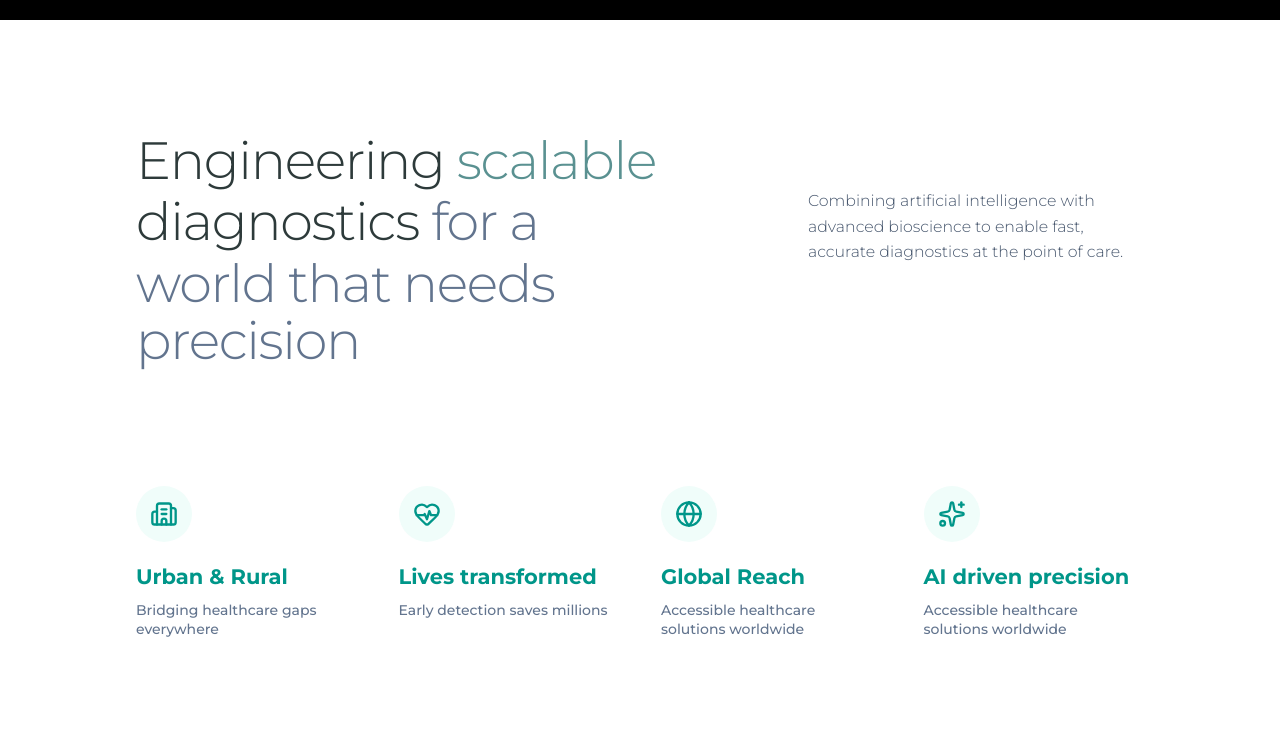
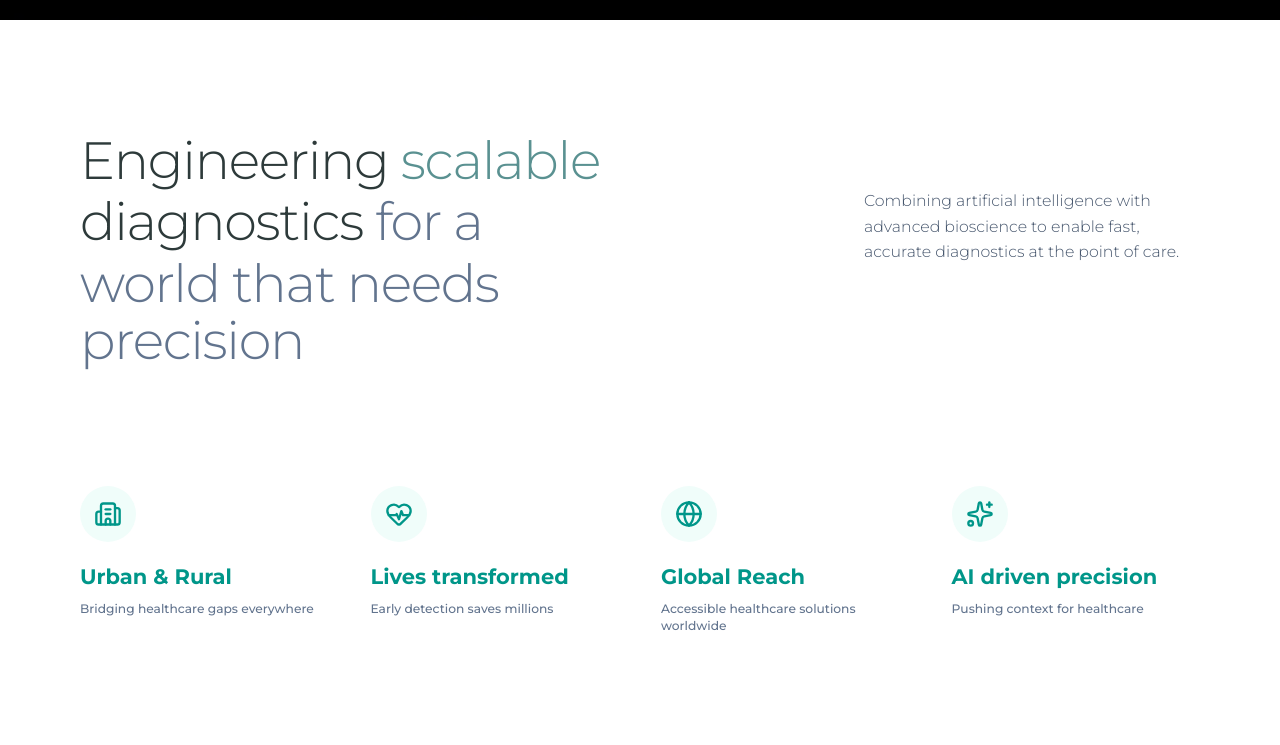
Before and after one commit to zamizayn/prexilon, a React (Vite) app: page / in a window 1280 px wide. Shown: the part 780-1525 px from the top of the page. Built offline with nearby package versions, Linux system fonts and the light colour scheme.

Commit message:
feat: initialize core layout, hash-based routing engine, and GSAP animation framework

```diff
--- a/src/App.tsx
+++ b/src/App.tsx
@@ -1,5 +1,5 @@
 import { useRef, useState, useEffect } from "react";
-import { ArrowDownLeft, Building2, HeartPulse, Globe, Check, Sparkles } from "lucide-react";
+import { ArrowDownLeft, Check } from "lucide-react";
 import gsap from "gsap";
 import { ScrollTrigger } from "gsap/ScrollTrigger";
 import { useGSAP } from "@gsap/react";
@@ -21,6 +21,7 @@ import contactBg from "./assets/contact_background.png";
 
 import SideNav, { defaultNavItems } from "./components/SideNav";
 import AboutUs from "./pages/AboutUs";
+import StatsStrip from "./components/StatsStrip";
 import Services from "./pages/Services";
 import ContactUs from "./pages/ContactUs";
 import Footer from "./components/Footer";
@@ -367,9 +368,9 @@ export default function App() {
           {/* Hero Section */}
           <section className="hero-section relative h-screen w-full overflow-hidden flex flex-col bg-black">
             <div className="absolute inset-0 z-0">
-              <div className="hero-bg-dna absolute inset-0 flex items-center justify-center md:inset-auto md:left-auto md:bottom-auto md:-right-20 md:-top-20 w-full md:w-[80%] h-full md:h-[120%] opacity-100 md:block">
-                <img src={heroBanner} alt="Hero Banner" className="hidden md:block w-full h-full object-contain" />
-                <img src={heroBannerMobile} alt="Hero Banner Mobile" className="block md:hidden w-full h-full object-contain object-center" />
+              <div className="hero-bg-dna absolute inset-0 flex items-center justify-center md:block opacity-100">
+                <img src={heroBanner} alt="Hero Banner" className="hidden md:block w-full h-full object-cover object-right-top" />
+                <img src={heroBannerMobile} alt="Hero Banner Mobile" className="block md:hidden w-full h-full object-cover object-center" />
               </div>
               <div className="absolute inset-0 bg-gradient-to-b from-black via-transparent to-black/40" />
             </div>
@@ -406,7 +407,7 @@ export default function App() {
 
           {/* Features Section */}
           <section className="relative z-20 bg-white text-black py-24 md:py-32 px-8 md:px-12">
-            <div className="max-w-6xl mx-auto">
+            <div className="max-w-7xl mx-auto">
               <div className="grid grid-cols-1 lg:grid-cols-12 gap-8 lg:gap-16 items-start mb-32">
                 <div className="gsap-reveal-up lg:col-span-7">
                   <h2 className="gsap-advanced-title text-responsive-h1 font-display font-light leading-[1.1] tracking-tight text-[#2d3a3a]">
@@ -422,24 +423,7 @@ export default function App() {
                 </div>
               </div>
 
-              <div className="grid grid-cols-1 sm:grid-cols-2 lg:grid-cols-4 gap-12">
-                {[
-                  { icon: <Building2 className="w-8 h-8 text-teal-600" />, title: "Urban & Rural", desc: "Bridging healthcare gaps everywhere" },
-                  { icon: <HeartPulse className="w-8 h-8 text-teal-600" />, title: "Lives transformed", desc: "Early detection saves millions" },
-                  { icon: <Globe className="w-8 h-8 text-teal-600" />, title: "Global Reach", desc: "Accessible healthcare solutions worldwide" },
-                  { icon: <Sparkles className="w-8 h-8 text-teal-600" />, title: "AI driven precision", desc: "Accessible healthcare solutions worldwide" },
-                ].map((feature, i) => (
-                  <div key={i} className="gsap-reveal-up flex flex-col gap-6 font-display">
-                    <div className="w-16 h-16 rounded-full bg-teal-50 flex items-center justify-center">
-                      {feature.icon}
-                    </div>
-                    <div>
-                      <h4 className="font-bold text-xl md:text-2xl text-teal-600 mb-3">{feature.title}</h4>
-                      <p className="text-base text-slate-500 font-medium leading-snug">{feature.desc}</p>
-                    </div>
-                  </div>
-                ))}
-              </div>
+              <StatsStrip />
             </div>
           </section>
 
--- /dev/null
+++ b/src/components/StatsStrip.tsx
@@ -0,0 +1,45 @@
+import React from "react";
+import { Building2, HeartPulse, Globe, Sparkles } from "lucide-react";
+
+const stats = [
+  {
+    icon: <Building2 className="w-8 h-8 text-teal-600" />,
+    title: "Urban & Rural",
+    desc: "Bridging healthcare gaps everywhere"
+  },
+  {
+    icon: <HeartPulse className="w-8 h-8 text-teal-600" />,
+    title: "Lives transformed",
+    desc: "Early detection saves millions"
+  },
+  {
+    icon: <Globe className="w-8 h-8 text-teal-600" />,
+    title: "Global Reach",
+    desc: "Accessible healthcare solutions worldwide"
+  },
+  {
+    icon: <Sparkles className="w-8 h-8 text-teal-600" />,
+    title: "AI driven precision",
+    desc: "Pushing context for healthcare"
+  },
+];
+
+const StatsStrip: React.FC = () => {
+  return (
+    <div className="grid grid-cols-1 sm:grid-cols-2 lg:grid-cols-4 gap-12">
+      {stats.map((feature, i) => (
+        <div key={i} className="gsap-reveal-up flex flex-col gap-6 font-display">
+          <div className="w-16 h-16 rounded-full bg-teal-50 flex items-center justify-center">
+            {feature.icon}
+          </div>
+          <div>
+            <h4 className="font-bold text-xl md:text-2xl text-teal-600 mb-3">{feature.title}</h4>
+            <p className="text-sm text-slate-500 font-medium leading-snug">{feature.desc}</p>
+          </div>
+        </div>
+      ))}
+    </div>
+  );
+};
+
+export default StatsStrip;
--- a/src/pages/AboutUs.tsx
+++ b/src/pages/AboutUs.tsx
@@ -1,4 +1,4 @@
-import { Building2, HeartPulse, Globe } from "lucide-react";
+import { Globe } from "lucide-react";
 import React from "react";
 import founderImg from "../assets/founder.png";
 import directorImg from "../assets/director.png";
@@ -14,6 +14,7 @@ import { useState, useRef } from "react";
 import gsap from "gsap";
 import { useGSAP } from "@gsap/react";
 import { ChevronLeft, ChevronRight } from "lucide-react";
+import StatsStrip from "../components/StatsStrip";
 
 const certificates = [
   {
@@ -312,47 +313,7 @@ const AboutUs: React.FC<AboutUsProps> = ({ logo, renderMenuButton }) => {
       {/* Icon Stats Strip - same as homepage */}
       <div className="relative z-10 bg-white px-8 md:px-12 py-16">
         <div className="max-w-7xl mx-auto">
-          <div className="grid grid-cols-1 sm:grid-cols-2 lg:grid-cols-4 gap-12">
-            {[
-              {
-                icon: <Building2 className="w-6 h-6 text-teal-600" />,
-                title: "Urban & Rural",
-                desc: "Bridging healthcare gaps everywhere"
-              },
-              {
-                icon: <HeartPulse className="w-6 h-6 text-teal-600" />,
-                title: "Lives transformed",
-                desc: "Early detection saves millions"
-              },
-              {
-                icon: <Globe className="w-6 h-6 text-teal-600" />,
-                title: "Global Reach",
-                desc: "Accessible healthcare solutions worldwide"
-              },
-              {
-                icon: <Globe className="w-6 h-6 text-teal-600" />,
-                title: "Global Reach",
-                desc: "Accessible healthcare  solutions worldwide"
-              }
-            ].map((feature, i) => (
-              <div
-                key={i}
-                className="flex flex-col gap-6"
-              >
-                <div className="w-12 h-12 rounded-full bg-teal-50 flex items-center justify-center">
-                  {feature.icon}
-                </div>
-                <div>
-                  <h4 className="font-display font-bold text-lg text-teal-600 mb-2">
-                    {feature.title}
-                  </h4>
-                  <p className="text-sm text-slate-500 font-medium leading-snug">
-                    {feature.desc}
-                  </p>
-                </div>
-              </div>
-            ))}
-          </div>
+          <StatsStrip />
         </div>
       </div>
 
```
